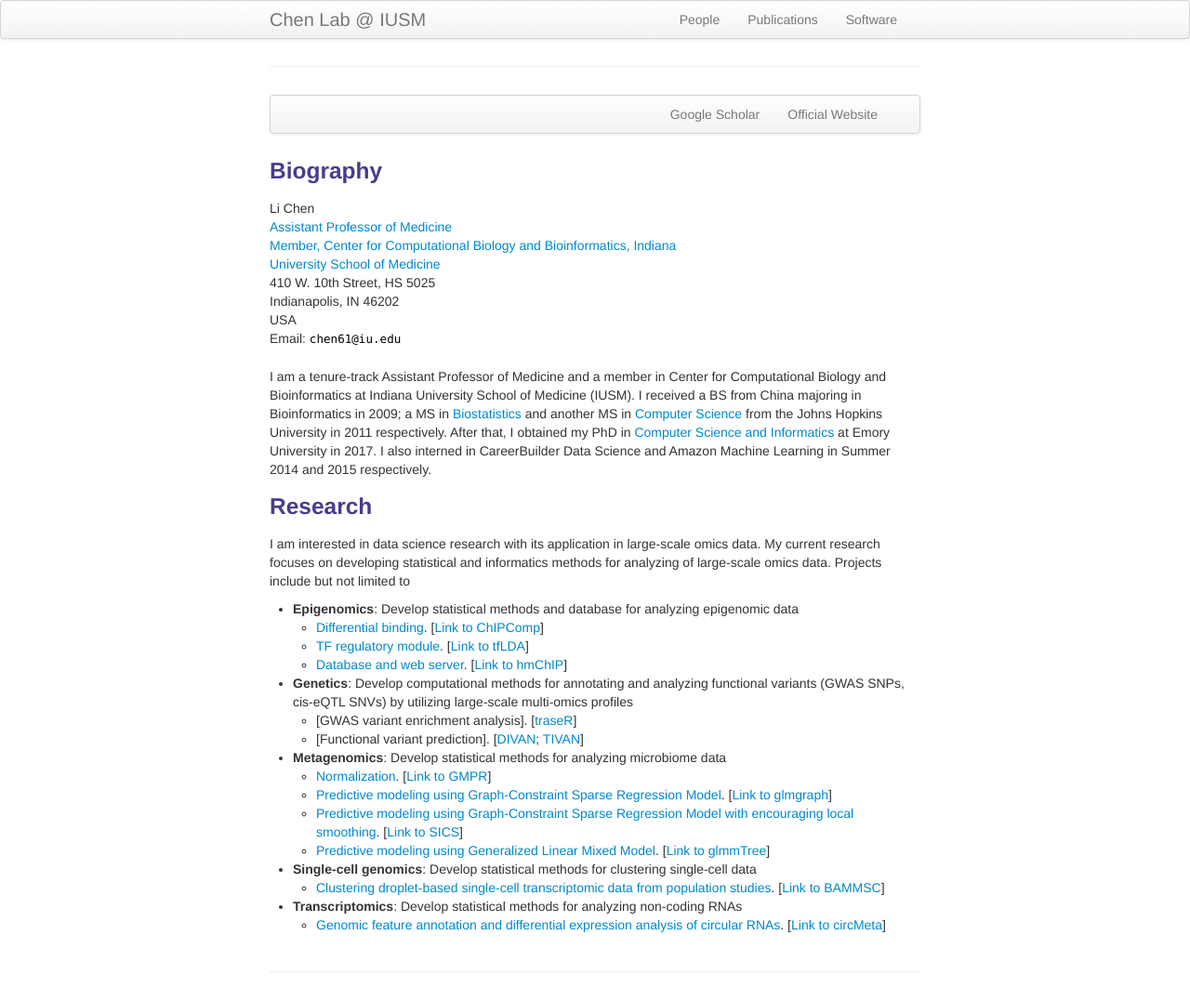
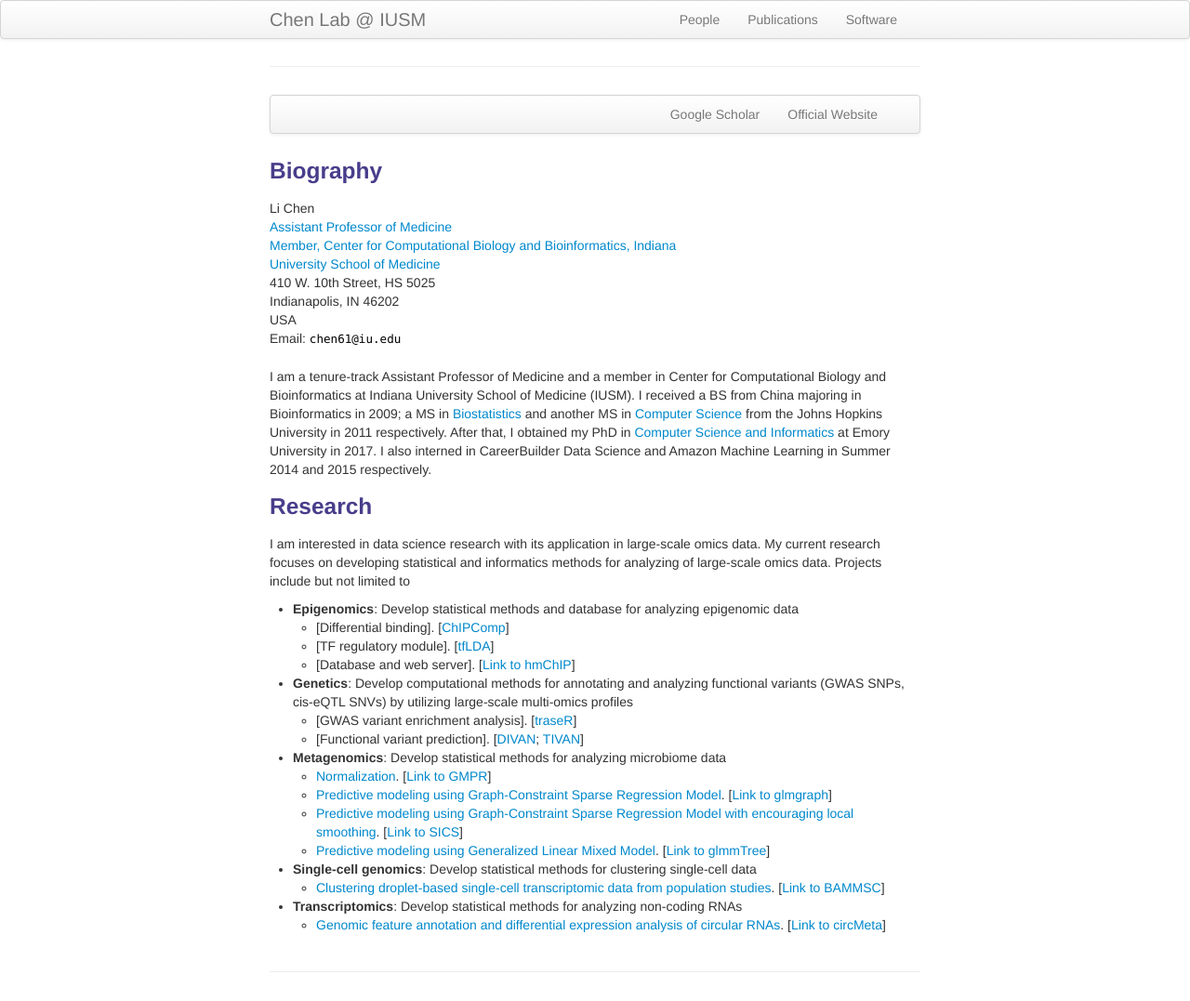
Before and after one commit to lichenbiostat/lichen-lab.github.io, a Jekyll site: the page built from index.md, in a window 1280 px wide. Shown: the whole page at 93% size. Built offline with Jekyll 4.4.1, drawn with Linux system fonts in a browser that asks for light colours.

Commit message:
Update index.md

```diff
--- a/index.md
+++ b/index.md
@@ -19,7 +19,7 @@ description: I am a tenure-track Assistant Professor of Medicine at Indiana Univ
     <div class="row-fluid">
         <div class="span5">
             Li Chen<br/>
-            <a href="https://medicine.iu.edu/departments/internal-medicine/specialties/hematology-oncology/faculty/47520/chen-li/">Assistant Professor of Medicine</a><br/>
+            <a href="https://medicine.iu.edu/faculty/47520/chen-li">Assistant Professor of Medicine</a><br/>
             <a href="https://medicine.iu.edu/research/centers-institutes/computational-biology-bioinformatics/">Member, Center for Computational Biology and Bioinformatics, Indiana University School of Medicine</a><br/>
  410 W. 10th Street, HS 5025 <br/>
     Indianapolis, IN 46202<br/>
@@ -41,9 +41,9 @@ I am interested in data science research with its application in large-scale omi
 
 - **Epigenomics**:
 Develop statistical methods and database for analyzing epigenomic data
-	- [Differential binding](https://academic.oup.com/bioinformatics/article-lookup/doi/10.1093/bioinformatics/btv094). [<a href="http://bioconductor.org/packages/devel/bioc/html/ChIPComp.html">Link to ChIPComp</a>]
-	- [TF regulatory module](https://academic.oup.com/bioinformatics/advance-article/doi/10.1093/bioinformatics/btz975/5695705). [<a href="https://github.com/lichen-lab/tfLDA">Link to tfLDA</a>]
-	- [Database and web server](https://academic.oup.com/bioinformatics/article/27/10/1447/260530). [<a href="http://jilab.biostat.jhsph.edu/database/cgi-bin/hmChIP.pl">Link to hmChIP</a>]
+	- [Differential binding]. [<a href="https://academic.oup.com/bioinformatics/article/31/12/1889/214643">ChIPComp</a>]
+	- [TF regulatory module]. [<a href="https://academic.oup.com/bioinformatics/advance-article/doi/10.1093/bioinformatics/btz975/5695705">tfLDA</a>]
+	- [Database and web server]. [<a href="https://academic.oup.com/bioinformatics/article/27/10/1447/260530">Link to hmChIP</a>]
 
 - **Genetics**:
 Develop computational methods for annotating and analyzing functional variants (GWAS SNPs, cis-eQTL SNVs) by utilizing large-scale multi-omics profiles
```
